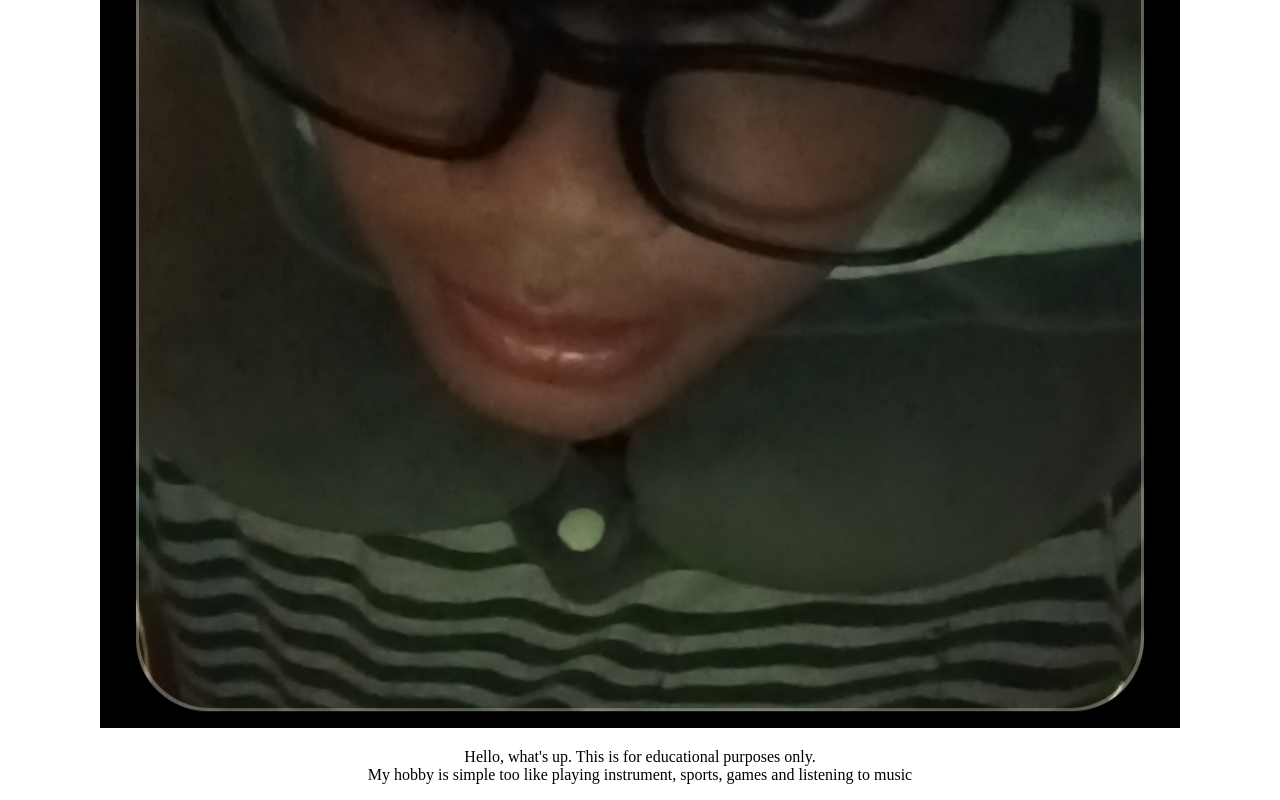
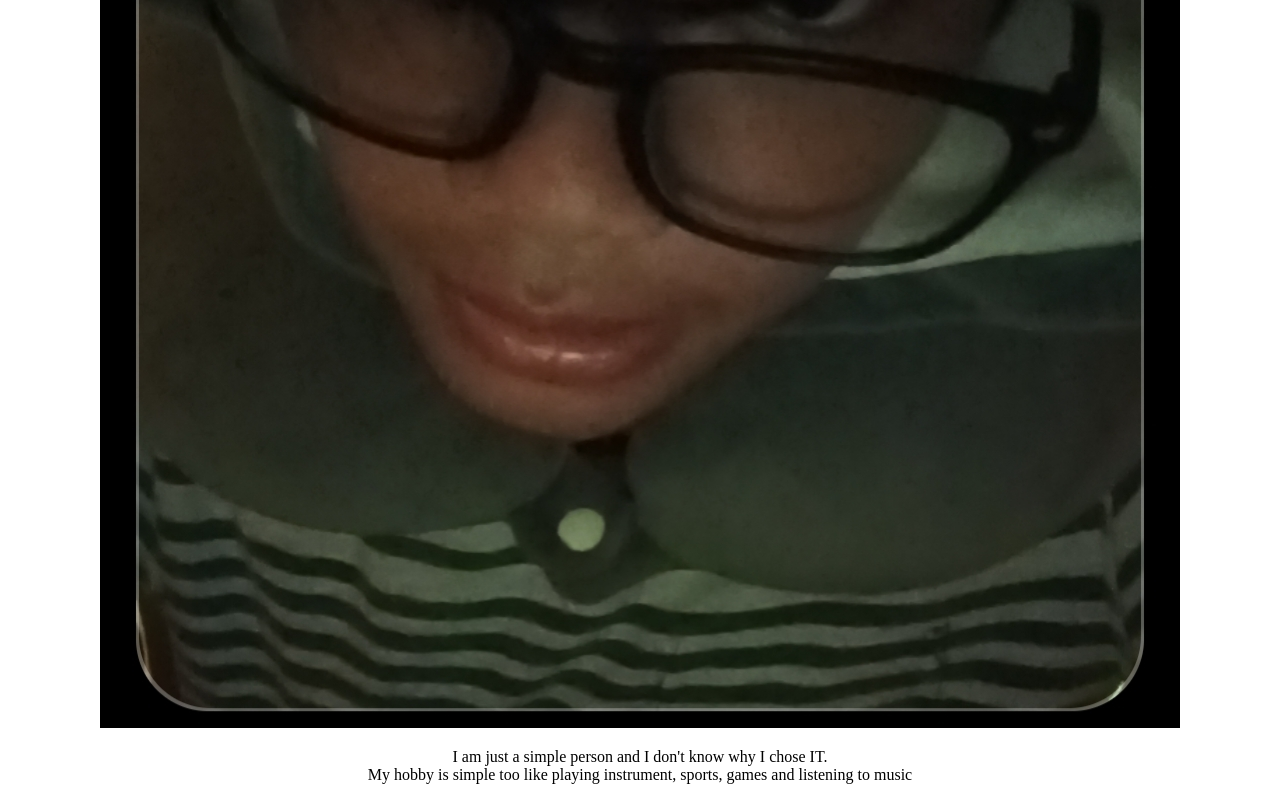
Before and after one commit to dwyaneurieta02-lang/my-profile, a plain HTML site: page index.html in a window 1280 px wide. Shown: the part 453-1253 px from the top of the page. Drawn offline with Linux system fonts and the light colour scheme.

Commit message:
Update profile website

```diff
--- a/index.html
+++ b/index.html
@@ -29,7 +29,7 @@
 			<h3>BSIT-Section</h3>
 			<img src="my_picture.jpg" alt="Ang aking Imahe :D">
 			<p>
-				Hello, what's up. This is for educational purposes only.<br>
+				I am just a simple person and I don't know why I chose IT.<br>
 				My hobby is simple too like playing instrument, sports, games and listening to music
 			</p>
 		</center>
```
